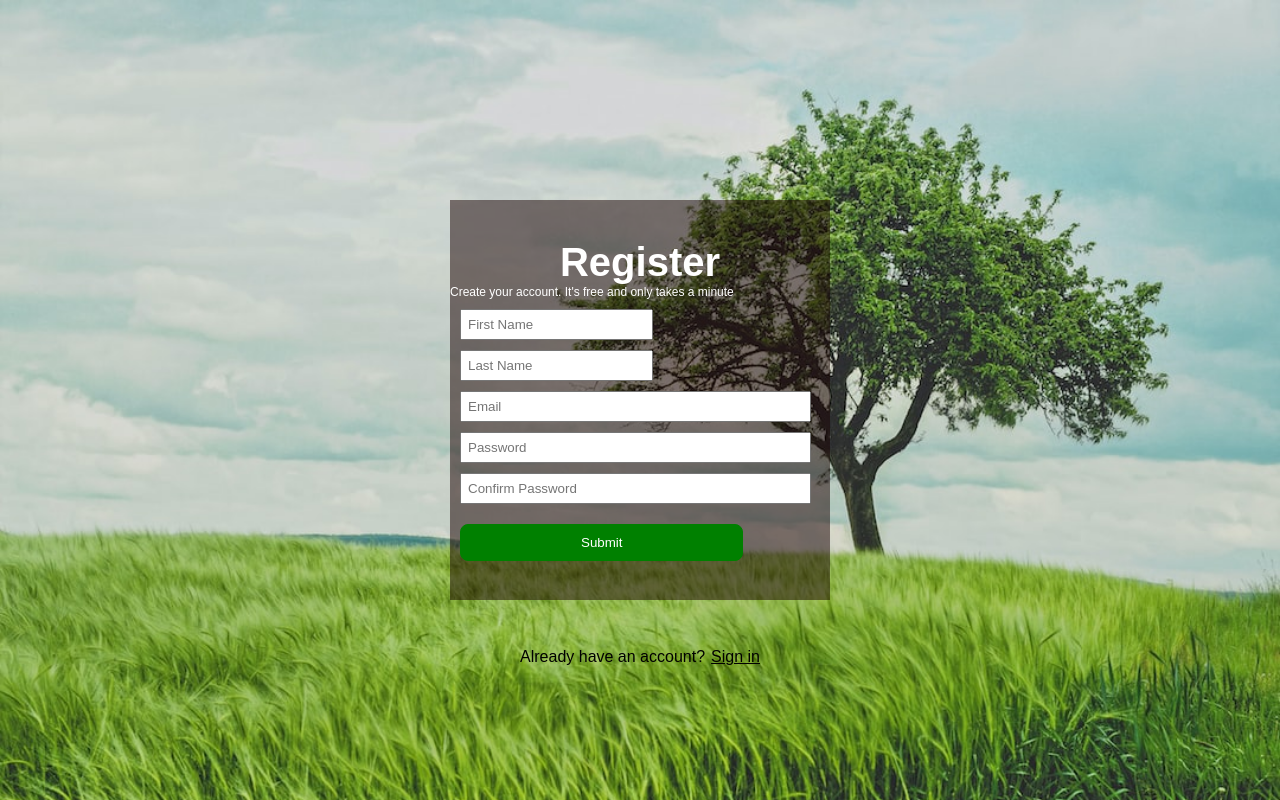
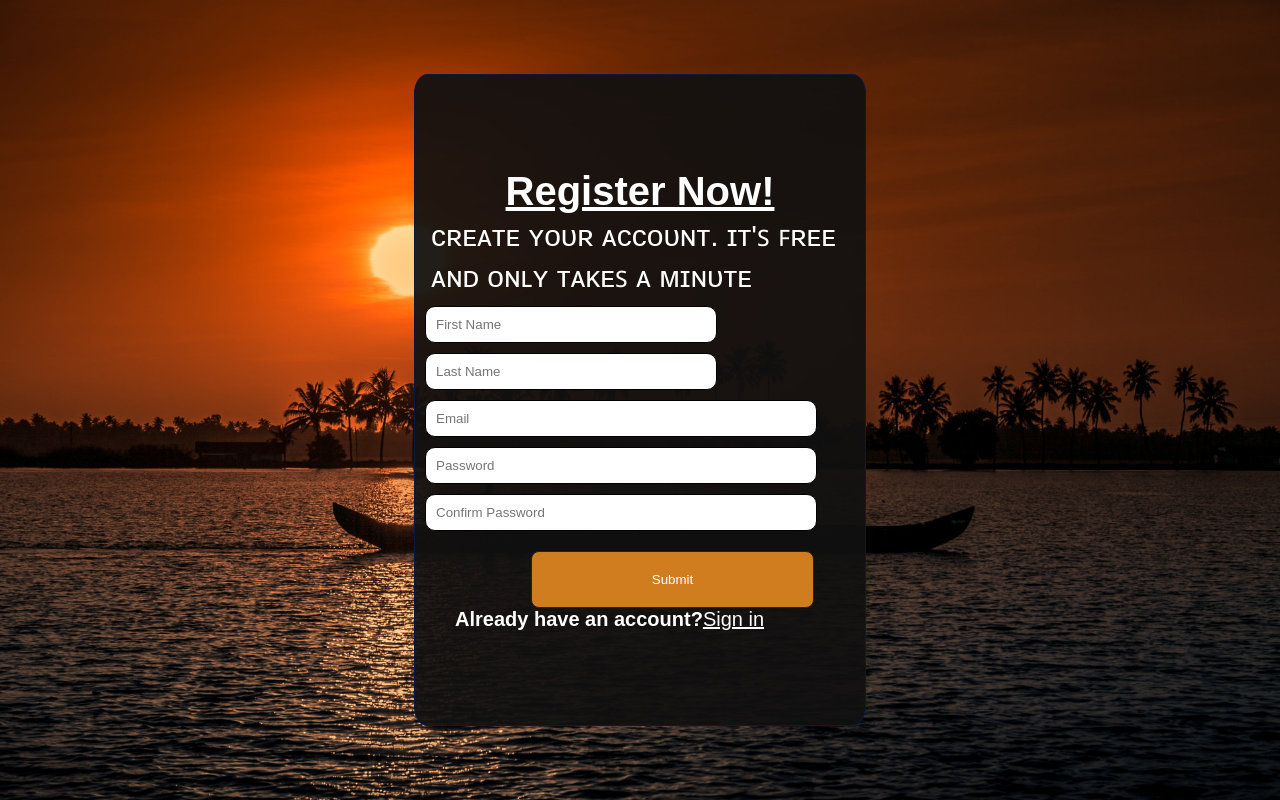
Before and after one commit to Ajinkya-commits/Mini_project, a website: page chatbot.html in a window 1280 px wide. Drawn offline with Linux system fonts and the light colour scheme.

Commit message:
Updated image

```diff
--- a/chat.css
+++ b/chat.css
@@ -4,7 +4,7 @@
     font-family: sans-serif;
 }
     body {
-        background-image: url('hii.jpg');
+        background-image: url('boii.jpg');
         background-size: cover; /* Ensures the image covers the entire viewport */
     }
 
@@ -21,13 +21,15 @@
 }
 
 .container{
-    background-color: rgba(25, 0, 0, 0.5); /* Red color with 50% opacity */
-    width: 380px;
-    height: 400px;
+    background-color: rgba(18, 17, 17, 0.932); /* Red color with 50% opacity */
+    width: 450px;
+    height: 650px;
     display: flex;
     flex-direction: column;
     justify-content: center;
     align-items: center;
+    border-radius: 3%;
+    border: 1.5px solid rgb(7, 26, 70);
 }
 
 h1{
@@ -41,13 +43,23 @@ h1{
 }
 
 input{
-    padding: 6px;
+    padding: 10px;
+    border: 1px groove black;
     margin-top: 10px;
     margin-left: 10px;
+    border-radius: 10px;
 }
 
 .details input{
-   width: 335px;
+   width: 370px;
+}
+#firstName
+{
+    width: 270px;
+}
+#lastName
+{
+    width: 270px;
 }
 .name{
 	display: inline-block;
@@ -61,19 +73,23 @@ input{
 .check{
     display: inline-block;
 }
+.a
+{
+    text-align: center;
 
+}
 #register_btn{
     text-decoration: none;
-    padding: 10px 120px;
-    border: 1px solid green;
-    background: green;
+    padding: 20px 120px;
+    border: 1px solid rgb(33, 33, 36);
+    background: rgb(207, 125, 31);
     color: white;
     border-radius: 8px;
     margin-top: 20px;
-}
+    margin-left: 65px;
 
 #register_btn:hover{
-    background: transparent;
+    background-color: transparent;
     color: black;
     border: 1px solid black;
     transition: .5s;
@@ -89,9 +105,10 @@ input{
 
 .signIn{
     display: block;
-    color: black;
+    color: rgb(232, 217, 217);
     position: absolute;
     top: 81%;
+    text-decoration: none;
 }
 
 .checkbox{
@@ -100,6 +117,8 @@ input{
 }
 
 .signIn p span a{
-    color: black;
+    color: rgb(236, 224, 224);
     margin-left: 6px;
+    text-decoration: none;
 }
+}
--- a/chatbot.html
+++ b/chatbot.html
@@ -11,26 +11,20 @@
   <body>
     <section class="sign_up">
       <div class="container">
-        <h1>Register</h1>
-        <form action="/submit" method="POST">
-          <p id="create">
-            Create your account. It's free and only takes a minute
+        <h1 ><u>Register Now!</u></h1>
+        <section action="/submit" method="POST">
+          <p style="color: white; font-size: 30px; margin-left: 16px;">
+            ᴄʀᴇᴀᴛᴇ ʏᴏᴜʀ ᴀᴄᴄᴏᴜɴᴛ. ɪᴛ'ꜱ ꜰʀᴇᴇ ᴀɴᴅ ᴏɴʟʏ ᴛᴀᴋᴇꜱ ᴀ ᴍɪɴᴜᴛᴇ
           </p>
-          <div class="name">
-            <input
-              type="text"
-              id="firstName"
-              name="firstName"
-              placeholder="First Name"
-              required
-            />
+          <div class=" name">
+            <input type="text"id="firstName" name="firstName" placeholder="First Name" required />
+            <br>
             <input
               type="text"
               id="lastName"
               name="lastName"
               placeholder="Last Name"
-              required
-            />
+              required />
           </div>
           <div class="details">
             <input
@@ -38,23 +32,23 @@
               id="eMail"
               name="eMail"
               placeholder="Email"
-              required
-            />
+              required />
             <input type="password" placeholder="Password" required />
             <input
               type="password"
               id="password"
               name="password"
               placeholder="Confirm Password"
-              required
-            />
+              required />
           </div>
-          <input type="submit" id="register_btn" />
+          <div class="a">
+            <input type="submit" id="register_btn"/>
+          </div>
         </form>
-      </div>
+
       <div class="signIn">
-        <p>
-          Already have an account?<span><a href="signin">Sign in</a></span>
+        <p style="color: rgb(18, 17, 15); margin-left: 40px; font-size: 20px; text-decoration: double;">
+          <b style="color: white;">Already have an account?</b><span><a href="signin" style="text-decoration: none; color: white;"><u>Sign in</u></a></u<>
         </p>
       </div>
     </section>
```
Also changed, not shown: boii.jpg (added), hii.jpg (deleted).
